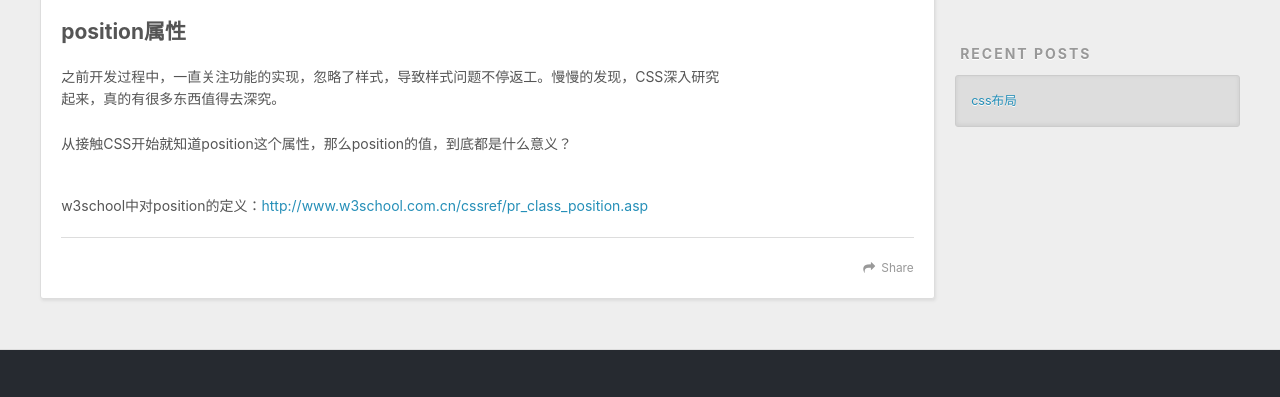
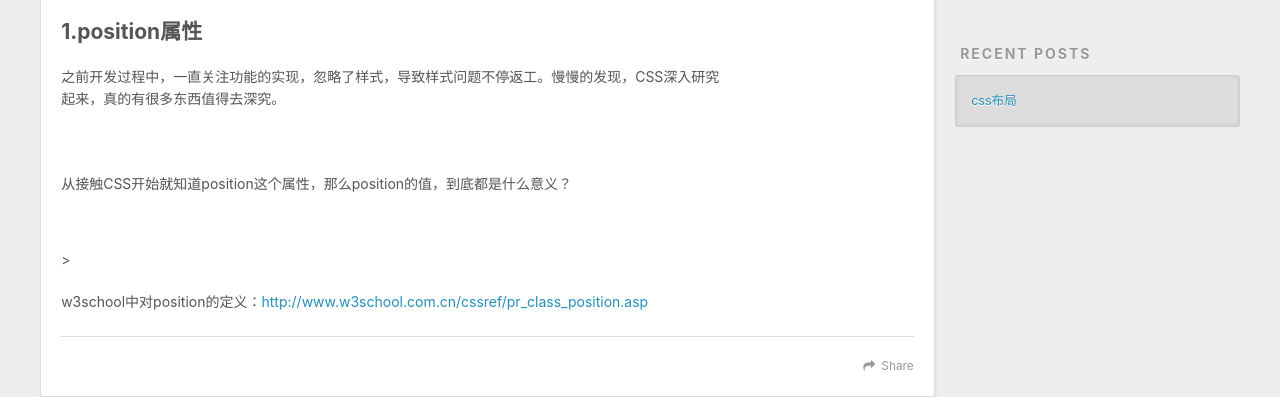
Before and after one commit to BettyDirn/BettyDirn.github.io, a plain HTML site: page 2018/07/16/css布局/index.html in a window 1280 px wide. Shown: the part 434-831 px from the top of the page. Drawn offline with nearby package versions, Linux system fonts and the light colour scheme.

Commit message:
Site updated: 2018-07-16 17:19:38

```diff
--- a/2018/07/16/css布局/index.html
+++ b/2018/07/16/css布局/index.html
@@ -7,17 +7,17 @@
 
   <title>css布局 | Hexo</title>
   <meta name="viewport" content="width=device-width, initial-scale=1, maximum-scale=1">
-  <meta name="description" content="position属性   之前开发过程中，一直关注功能的实现，忽略了样式，导致样式问题不停返工。慢慢的发现，CSS深入研究起来，真的有很多东西值得去深究。    从接触CSS开始就知道position这个属性，那么position的值，到底都是什么意义？w3school中对position的定义：http://www.w3school.com.cn/cssref/pr_class_position">
+  <meta name="description" content="1.position属性   之前开发过程中，一直关注功能的实现，忽略了样式，导致样式问题不停返工。慢慢的发现，CSS深入研究起来，真的有很多东西值得去深究。   从接触CSS开始就知道position这个属性，那么position的值，到底都是什么意义？&amp;gt;w3school中对position的定义：http://www.w3school.com.cn/cssref/pr_class_pos">
 <meta property="og:type" content="article">
 <meta property="og:title" content="css布局">
 <meta property="og:url" content="http://yoursite.com/2018/07/16/css布局/index.html">
 <meta property="og:site_name" content="Hexo">
-<meta property="og:description" content="position属性   之前开发过程中，一直关注功能的实现，忽略了样式，导致样式问题不停返工。慢慢的发现，CSS深入研究起来，真的有很多东西值得去深究。    从接触CSS开始就知道position这个属性，那么position的值，到底都是什么意义？w3school中对position的定义：http://www.w3school.com.cn/cssref/pr_class_position">
+<meta property="og:description" content="1.position属性   之前开发过程中，一直关注功能的实现，忽略了样式，导致样式问题不停返工。慢慢的发现，CSS深入研究起来，真的有很多东西值得去深究。   从接触CSS开始就知道position这个属性，那么position的值，到底都是什么意义？&amp;gt;w3school中对position的定义：http://www.w3school.com.cn/cssref/pr_class_pos">
 <meta property="og:locale" content="default">
-<meta property="og:updated_time" content="2018-07-16T09:15:23.643Z">
+<meta property="og:updated_time" content="2018-07-16T09:19:34.923Z">
 <meta name="twitter:card" content="summary">
 <meta name="twitter:title" content="css布局">
-<meta name="twitter:description" content="position属性   之前开发过程中，一直关注功能的实现，忽略了样式，导致样式问题不停返工。慢慢的发现，CSS深入研究起来，真的有很多东西值得去深究。    从接触CSS开始就知道position这个属性，那么position的值，到底都是什么意义？w3school中对position的定义：http://www.w3school.com.cn/cssref/pr_class_position">
+<meta name="twitter:description" content="1.position属性   之前开发过程中，一直关注功能的实现，忽略了样式，导致样式问题不停返工。慢慢的发现，CSS深入研究起来，真的有很多东西值得去深究。   从接触CSS开始就知道position这个属性，那么position的值，到底都是什么意义？&amp;gt;w3school中对position的定义：http://www.w3school.com.cn/cssref/pr_class_pos">
 
     <link rel="alternate" href="/atom.xml" title="Hexo" type="application/atom+xml">
 
@@ -86,8 +86,7 @@
 
     <div class="article-entry" itemprop="articleBody">
 
-        <h2 id="position属性"><a href="#position属性" class="headerlink" title="position属性"></a>position属性</h2><p></p><p>   之前开发过程中，一直关注功能的实现，忽略了样式，导致样式问题不停返工。慢慢的发现，CSS深入研究<br>起来，真的有很多东西值得去深究。</p><p></p>
-<p></p><p>   从接触CSS开始就知道position这个属性，那么position的值，到底都是什么意义？</p><br>w3school中对position的定义：<a href="http://www.w3school.com.cn/cssref/pr_class_position.asp" target="_blank" rel="noopener">http://www.w3school.com.cn/cssref/pr_class_position.asp</a><p></p>
+        <h2 id="1-position属性"><a href="#1-position属性" class="headerlink" title="1.position属性"></a>1.position属性</h2><p>   之前开发过程中，一直关注功能的实现，忽略了样式，导致样式问题不停返工。慢慢的发现，CSS深入研究<br>起来，真的有很多东西值得去深究。</p><br><p>   从接触CSS开始就知道position这个属性，那么position的值，到底都是什么意义？</p><br><br>&gt;<br><p>w3school中对position的定义：<a href="http://www.w3school.com.cn/cssref/pr_class_position.asp" target="_blank" rel="noopener">http://www.w3school.com.cn/cssref/pr_class_position.asp</a></p>
 
 
     </div>
```
Also changed, not shown: index.html (+1 -2 lines).
